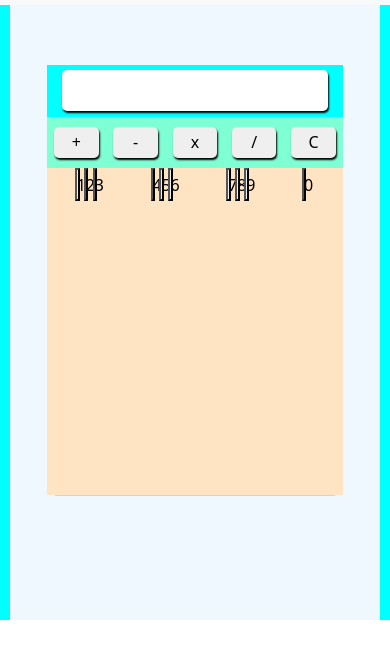
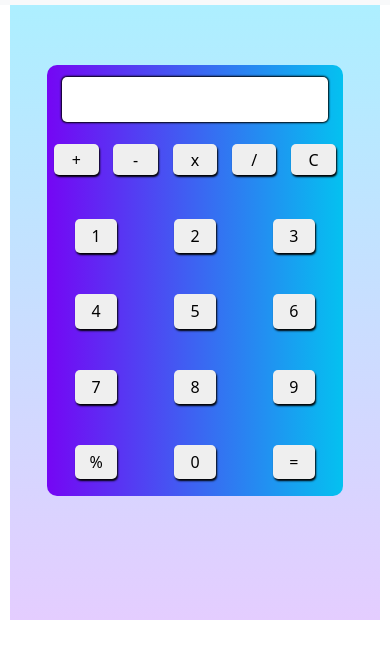
Before and after one commit to urielmilgron/Calculator, a plain HTML site: page index.html in a window 390 px wide. Shown: the part 51-710 px from the top of the page. Drawn offline with nearby package versions, Linux system fonts and the light colour scheme.

Commit message:
cssMobileCheck

```diff
--- a/estilos/style.scss
+++ b/estilos/style.scss
@@ -4,14 +4,13 @@
 }
 //Mobile First
 main{
-background-color: aqua;
 width: 100%;
 height: 615px;
 display: flex;
 justify-content: center;
 align-items: center;
 .mainCenter{
-    background-color: aliceblue;
+    background: linear-gradient(360deg, rgb(228, 205, 255) 0%, rgb(173, 239, 255));
     width: 95%;
     height: 100%;
     display: flex;
@@ -20,22 +19,21 @@ align-items: center;
     align-items: center;
 .calculatorBorder{
     margin-top: 60px;
-    background-color: rgb(231, 231, 64);
+    background: linear-gradient(90deg, rgb(117, 6, 244) 0%, rgb(4, 193, 240));
     width: 80%;
     height: 70%;
     border-radius: 10px;
     .pantalla{
-        background-color: aqua;
         width: 100%;
-        height: 12%;
+        height: 16%;
         display: flex;
         justify-content: center;
         align-items: center;
         input{
             border-radius: 5px;
             border: none;
-            box-shadow: 1px 2px 2px 0px black;
-            height: 80%;
+            box-shadow: 0px 0px 2px 1px black;
+            height: 66%;
             width: 90%;
         }
     }
@@ -44,7 +42,7 @@ align-items: center;
         justify-content: space-around;
         align-items: center;
         height: 12%;
-        background-color: aquamarine;
+
         button{
             border: none;
             border-radius: 5px;
@@ -59,15 +57,28 @@ align-items: center;
         }
     }
     .numeros{
-        background-color: bisque;
         display: flex;
+        flex-direction: column;
         justify-content: space-evenly;
 
        width: 100%;
        height: 76%;
+       .cuadranteUno, .cuadranteDos, .cuadranteTres, .cuadranteCuatro{
+        display: flex;
+        height: 15%;
+        justify-content: space-around;
+        align-items: center;
+       }
        button{
-        height: 10%;
-        width: 10%;
+        height: 70%;
+        width: 14%;
+        border-radius: 5px;
+        border: none;
+        box-shadow: 1px 2px 2px 0px black;
+        transition: all .2s;
+       }
+       button:active{
+        background-color: rgb(124, 233, 233);
        }
     }
 }
--- a/index.html
+++ b/index.html
@@ -83,7 +83,9 @@
           <button>9</button>
         </div>
         <div class="cuadranteCuatro">
+          <button>%</button>
           <button>0</button>
+          <button>=</button>
         </div>
       </div>
     </div>
```
Also changed, not shown: estilos/style.css, 1 other file.
